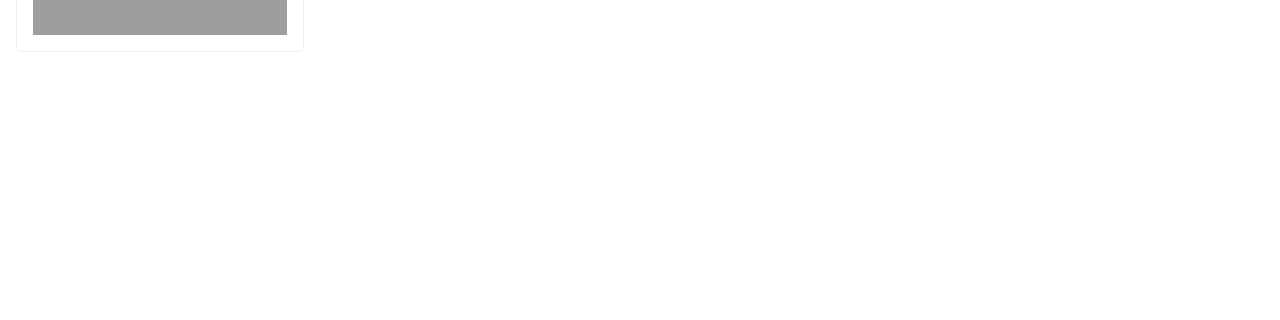
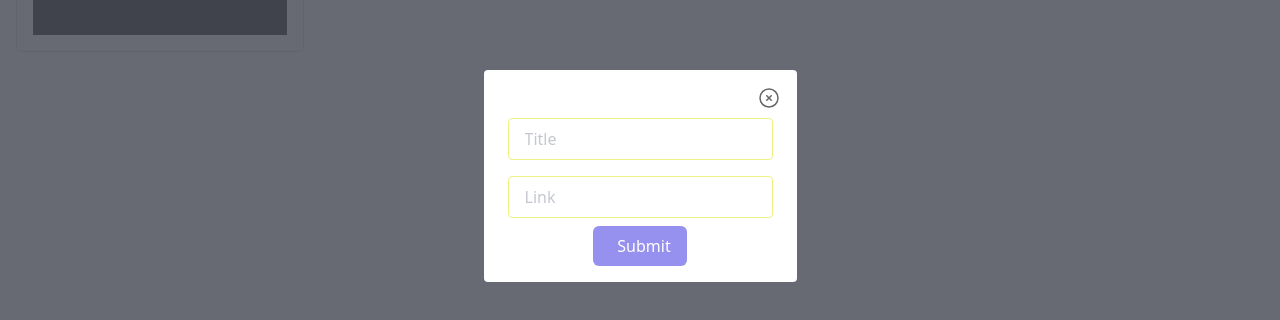
Before and after one commit to nynishuyadav85/SecondBrain-FE, a React (Vite) app: page / in a window 1280 px wide. Both pictures are taken after a click on the button "Add Content". Shown: the part 224-544 px from the top of the page. Built offline with nearby package versions, Linux system fonts and the light colour scheme; grey boxes are pictures that could not be loaded.

Commit message:
created modal component and added logic to open and close a modal on a click of add content button

```diff
--- a/src/App.tsx
+++ b/src/App.tsx
@@ -1,15 +1,20 @@
+import { useState } from 'react'
 import { Button } from './component/ui/Button'
 import { Card } from './component/ui/Card'
+import { CreateContentModal } from './component/ui/CreateContentModal'
 import { PlusIcon } from './icons/PlusIcon'
 import { ShareIcon } from './icons/ShareIcon'
 
 function App() {
-
+  const [openModal, setOpenModal] = useState(false)
   return (
     <div className='p-4'>
+      <CreateContentModal open={openModal} onClose={() => {
+        setOpenModal(false)
+      }} />
       <div className='flex justify-end gap-4'>
         <Button startIcon={<ShareIcon size={'sm'} />} variant='secondary' size={'sm'} text="Share Brain" />
-        <Button startIcon={<PlusIcon size={'sm'} />} variant='primary' size={'sm'} text="Add Content" />
+        <Button onClick={() => { setOpenModal(true) }} startIcon={<PlusIcon size={'sm'} />} variant='primary' size={'sm'} text="Add Content" />
       </div>
       <div className='flex gap-4'>
         <Card title={'First Video'} link={'https://www.youtube.com/watch?v=ORkpTSwpYFE'} type={'youtube'} />
--- a/src/component/ui/Button.tsx
+++ b/src/component/ui/Button.tsx
@@ -24,7 +24,7 @@ const defaultStyles = "rounded-md px-4 py-2 font-light flex items-center"
 
 export const Button = (props: ButtonProps) => {
     return (
-        <button className={`${variantStyles[props.variant]} ${defaultStyles} ${sizeStyles[props.size]}`}><div className="pr-2">{props.startIcon}</div> {props.text} {props.endIcon}</button>
+        <button onClick={props.onClick} className={`${variantStyles[props.variant]} ${defaultStyles} ${sizeStyles[props.size]}`}><div className="pr-2">{props.startIcon}</div> {props.text} {props.endIcon}</button>
     )
 }
 
--- /dev/null
+++ b/src/component/ui/CreateContentModal.tsx
@@ -0,0 +1,36 @@
+/* eslint-disable @typescript-eslint/no-unused-vars */
+import { CloseIcon } from "../../icons/CloseIcon"
+import { Button } from "./Button"
+
+export const CreateContentModal = ({ open, onClose }) => {
+    return (
+        <div>
+            {open && <div className="w-screen h-screen bg-slate-950 fixed top-0 left-0 opacity-60 flex justify-center">
+                <div className="flex flex-col justify-center" >
+                    <span className="bg-white opacity-100 p-4 rounded">
+                        <div className="flex justify-end">
+                            <div onClick={onClose} className="cursor-pointer">
+                                <CloseIcon />
+                            </div>
+                        </div>
+                        <div>
+                            <Input placeholder="Title" />
+                            <Input placeholder="Link" />
+                        </div>
+                        <div className="flex justify-center">
+                            <Button text="Submit" variant="primary" />
+                        </div>
+                    </span>
+
+                </div>
+            </div>}
+        </div>
+    )
+}
+
+
+function Input({ onChange, placeholder }: { onChange: () => void }) {
+    return <div>
+        <input placeholder={placeholder} type="text" onChange={onChange} className="px-4 py-2 border rounded m-2"></input>
+    </div>
+}
--- /dev/null
+++ b/src/icons/CloseIcon.tsx
@@ -0,0 +1,9 @@
+export const CloseIcon = () => {
+    return (
+
+        <svg xmlns="http://www.w3.org/2000/svg" fill="none" viewBox="0 0 24 24" stroke-width="1.5" stroke="currentColor" className="size-6">
+            <path stroke-linecap="round" stroke-linejoin="round" d="m9.75 9.75 4.5 4.5m0-4.5-4.5 4.5M21 12a9 9 0 1 1-18 0 9 9 0 0 1 18 0Z" />
+        </svg>
+
+    )
+}
```
